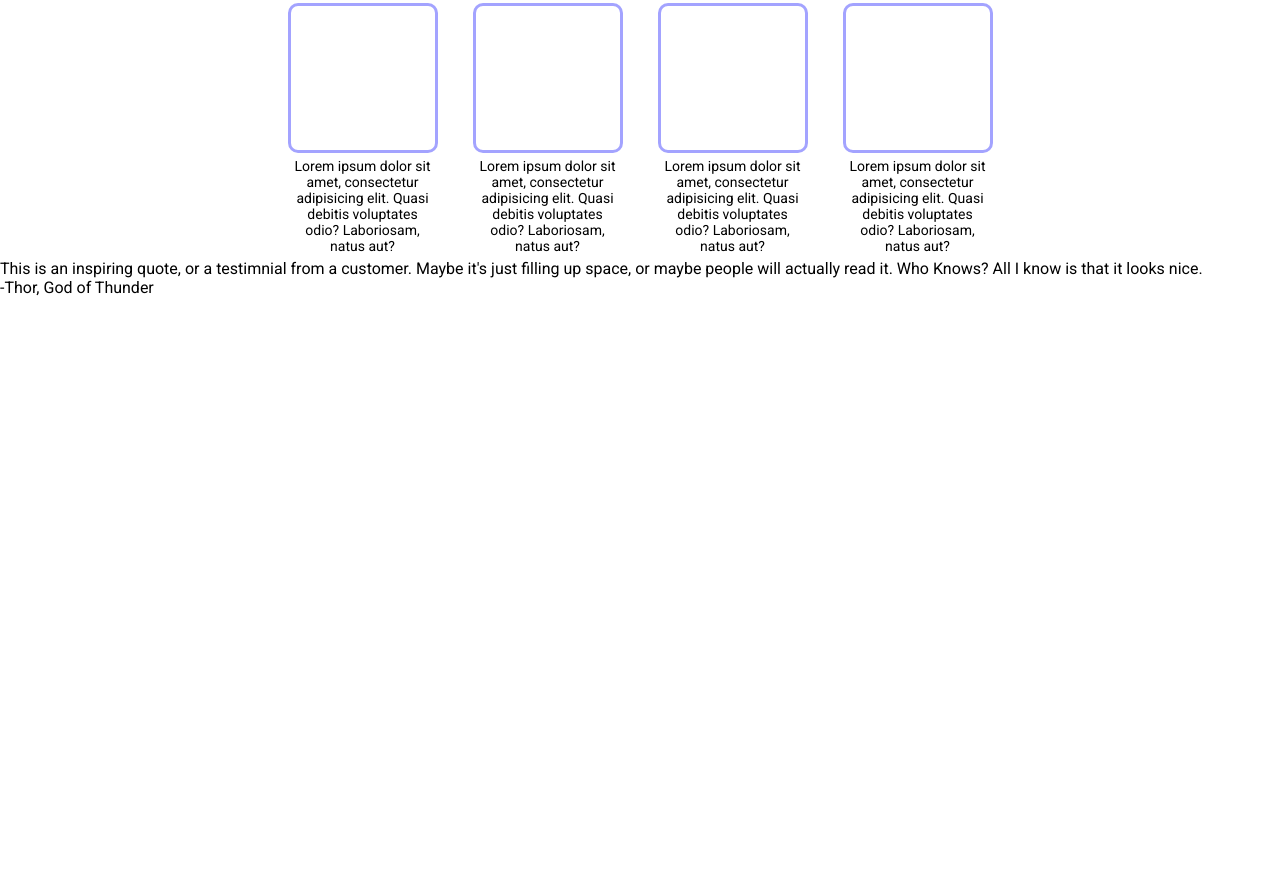
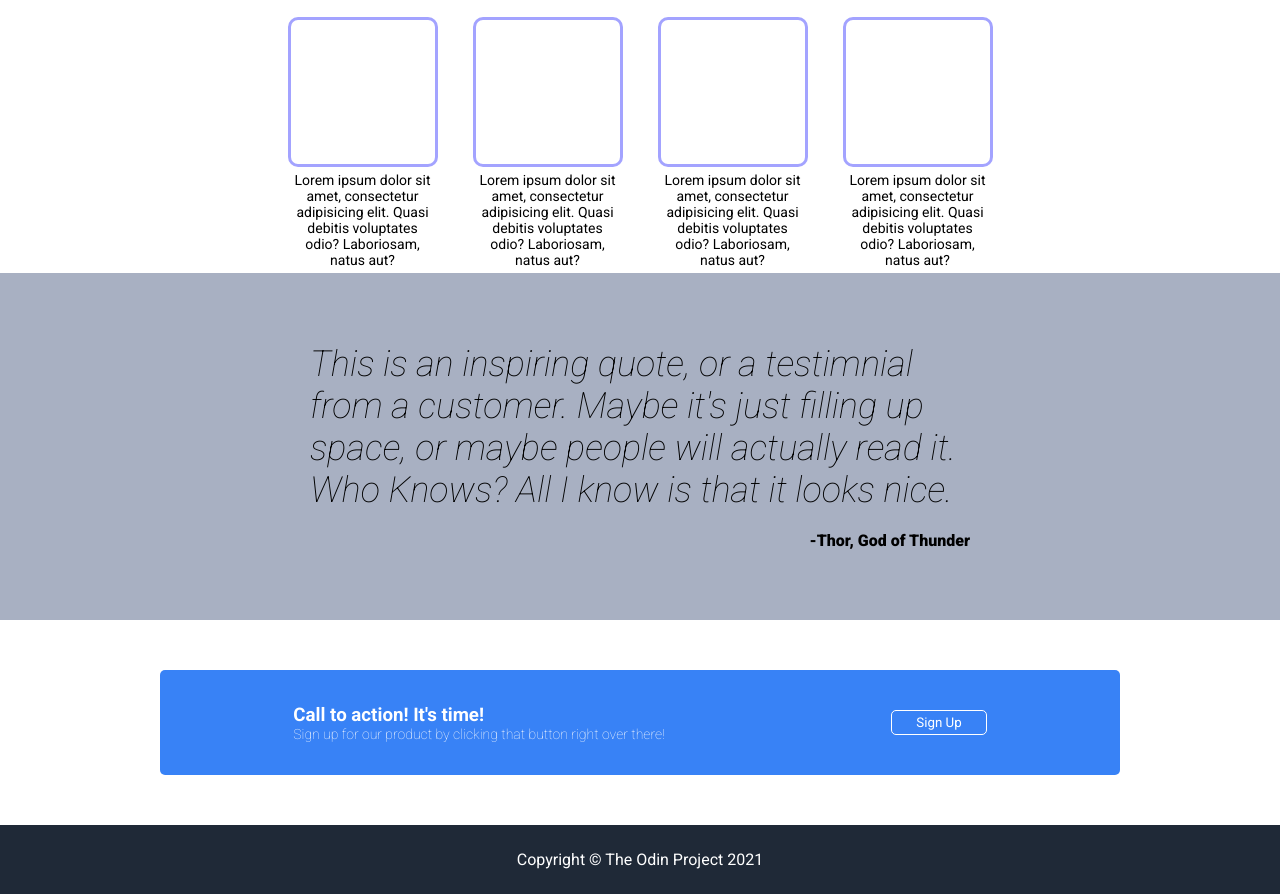
Before and after one commit to tylerthietje/landing-page, a plain HTML site: page index.html in a window 1280 px wide. Shown: the part 481-1375 px from the top of the page. Before the commit the page ends 800 px from the top, so only its background shows below. Drawn offline with Linux system fonts and the light colour scheme.

Commit message:
updated quote, call to action, and footer styles

```diff
--- a/index.html
+++ b/index.html
@@ -74,11 +74,32 @@
       </div>
     </section>
 
-    <secttion class="quote-container">
-      <p class="quote">
-        This is an inspiring quote, or a testimnial from a customer. Maybe it's just filling up space, or maybe people will actually read it. Who Knows? All I know is that it looks nice.
-      </p>
-      <p class="author">-Thor, God of Thunder</p>
-    </secttion>
+    <section class="quote">
+      <div class="quote-container">
+        <p class="quote-text">
+          This is an inspiring quote, or a testimnial from a customer. Maybe it's just filling up space, or maybe people will actually read it. Who Knows? All I know is that it looks nice.
+        </p>
+        <p class="quote-author">-Thor, God of Thunder</p>
+    </div>
+    </section>
+
+    <section class="cta-wrapper">
+      <div class="cta-container">
+        <div class="left-side">
+          <h3 class="cta">Call to action! It's time!</h3>
+          <p class="cta-subtext">
+            Sign up for our product by clicking that button right over there!
+          </p>
+        </div>
+
+        <div class="right-side">
+        <button class="cta-btn">Sign Up</button>
+      </div>
+    </div>
+    </section>
+
+    <section class="footer">
+      <p>Copyright &copy The Odin Project 2021</p>
+    </section>
   </body>
 </html>
--- a/style.css
+++ b/style.css
@@ -88,6 +88,8 @@ button {
 
 .info-title {
   margin-bottom: 25px;
+  font-size: 36px;
+  font-weight: bold;
 }
 
 .info-container {
@@ -116,7 +118,60 @@ button {
   margin: 5px;
 }
 
+.quote {
+  background-color: #a8b0c2;
+  display: flex;
+  align-items: center;
+  justify-content: center;
+}
+
 .quote-container {
-  background-color: #e5e7eb;
-  height: 200px;
+  flex-direction: column;
+  width: 800px;
+  padding: 70px;
 }
+
+.quote-text {
+  font-size: 36px;
+  font-weight: lighter;
+  font-style: italic;
+  margin-bottom: 20px;
+}
+
+.quote-author {
+  text-align: end;
+  font-weight: 900;
+}
+
+.cta-wrapper {
+  display: flex;
+  justify-content: center;
+}
+
+.cta-container {
+  background-color: #3882f6;
+  color: white;
+  display: flex;
+  justify-content: space-around;
+  align-items: center;
+  border-radius: 5px;
+  padding: 20px;
+  width: 960px;
+  margin: 50px;
+}
+
+.cta-btn {
+  border: white 1px solid;
+}
+
+.cta-subtext{
+  font-size: 14px;
+  font-weight: lighter;
+}
+
+.footer {
+  background-color: #1f2937;
+  color: white;
+  padding: 25px;
+  text-align: center;
+}
```
